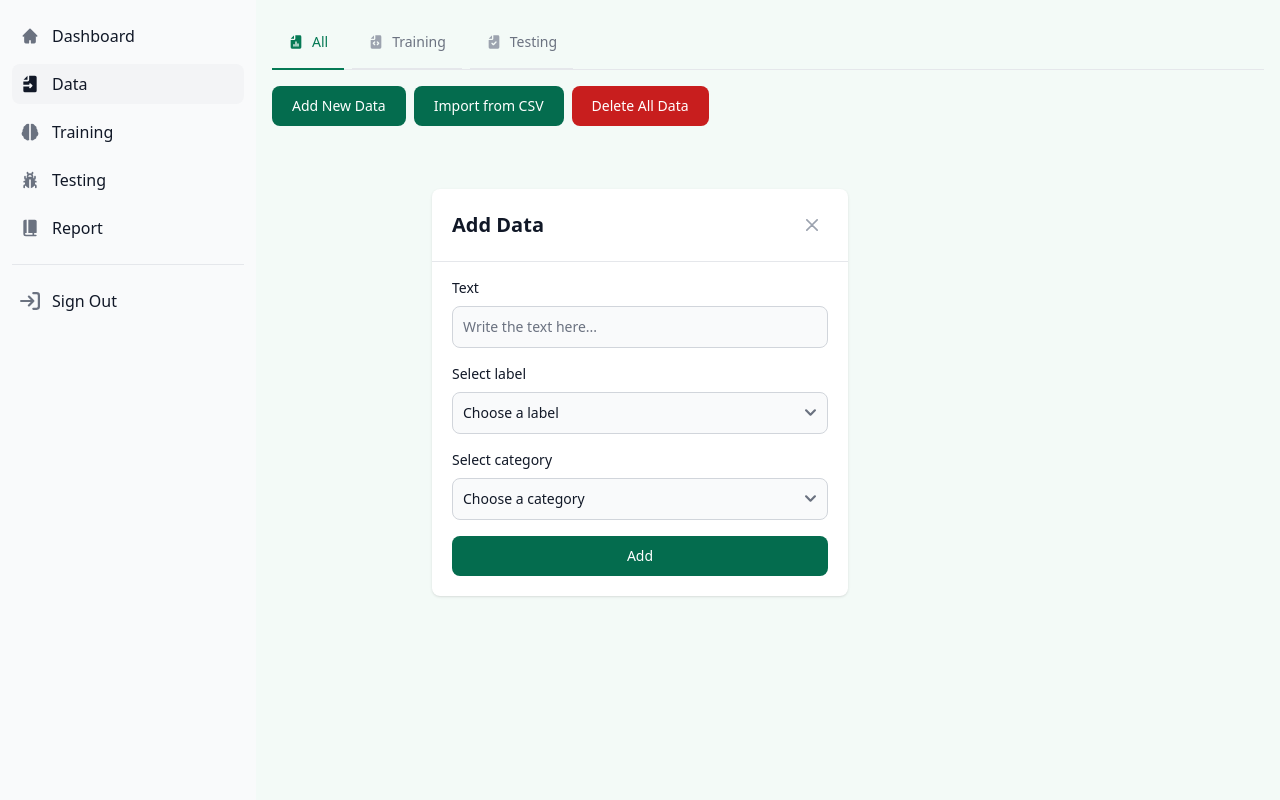
After one commit to putuwaw/thesis, a Django app: page /dashboard/data/ in a window 1280 px wide, after a click on "Add New Data". The commit adds this page. Run offline with Django 5.2, Linux system fonts and the light colour scheme; the visitor is signed in with stand-in values (Sample User, id 1); some libraries are stand-ins or nearby versions.

Commit message:
feat: add dashboard data page

```diff
--- /dev/null
+++ b/thesis/dashboard/templates/dashboard/_data.html
@@ -0,0 +1,250 @@
+{% extends "dashboard/_sidebar.html" %}
+
+{% block dashboard_content %}
+
+<!-- tabs -->
+<div class="border-b border-gray-200 dark:border-gray-700">
+    <ul class="flex flex-wrap -mb-px text-sm font-medium text-center text-gray-500 dark:text-gray-400">
+        <li class="me-2">
+            <a href="/dashboard/data/" class="inline-flex items-center justify-center p-4
+            {% if request.path == '/dashboard/data/' %}
+            text-green-600  border-green-600 dark:text-green-500 dark:border-green-500
+            {% else %}
+            hover:text-gray-600 hover:border-gray-300 dark:hover:text-gray-300
+            {% endif %}
+            active group border-b-2 rounded-t-lg" aria-current="page">
+                <svg class="w-4 h-4 me-2
+                {% if request.path == '/dashboard/data/' %}
+                text-green-600 dark:text-green-500
+                {% else %}
+                text-gray-400 group-hover:text-gray-500 dark:text-gray-500 dark:group-hover:text-gray-300
+                {% endif %}" aria-hidden="true" xmlns="http://www.w3.org/2000/svg" width="24" height="24"
+                    fill="currentColor" viewBox="0 0 24 24">
+                    <path fill-rule="evenodd"
+                        d="M9 7V2.221a2 2 0 0 0-.5.365L4.586 6.5a2 2 0 0 0-.365.5H9Zm2 0V2h7a2 2 0 0 1 2 2v16a2 2 0 0 1-2 2H6a2 2 0 0 1-2-2V9h5a2 2 0 0 0 2-2Zm-1 9a1 1 0 1 0-2 0v2a1 1 0 1 0 2 0v-2Zm2-5a1 1 0 0 1 1 1v6a1 1 0 1 1-2 0v-6a1 1 0 0 1 1-1Zm4 4a1 1 0 1 0-2 0v3a1 1 0 1 0 2 0v-3Z"
+                        clip-rule="evenodd" />
+                </svg>
+                All
+            </a>
+        </li>
+        <li class="me-2">
+            <a href="/dashboard/data/training/" class="inline-flex items-center justify-center p-4
+                {% if request.path == '/dashboard/data/training/' %}
+                text-green-600  border-green-600 dark:text-green-500 dark:border-green-500
+                {% else %}
+                hover:text-gray-600 hover:border-gray-300 dark:hover:text-gray-300
+                {% endif %}
+                active group border-b-2 rounded-t-lg" aria-current="page">
+                <svg class="w-4 h-4 me-2
+                    {% if request.path == '/dashboard/data/training/' %}
+                    text-green-600 dark:text-green-500
+                    {% else %}
+                    text-gray-400 group-hover:text-gray-500 dark:text-gray-500 dark:group-hover:text-gray-300
+                    {% endif %}" aria-hidden="true" aria-hidden="true" xmlns="http://www.w3.org/2000/svg" width="24"
+                    height="24" fill="currentColor" viewBox="0 0 24 24">
+                    <path fill-rule="evenodd"
+                        d="M9 2.221V7H4.221a2 2 0 0 1 .365-.5L8.5 2.586A2 2 0 0 1 9 2.22ZM11 2v5a2 2 0 0 1-2 2H4v11a2 2 0 0 0 2 2h12a2 2 0 0 0 2-2V4a2 2 0 0 0-2-2h-7Zm-.293 9.293a1 1 0 0 1 0 1.414L9.414 14l1.293 1.293a1 1 0 0 1-1.414 1.414l-2-2a1 1 0 0 1 0-1.414l2-2a1 1 0 0 1 1.414 0Zm2.586 1.414a1 1 0 0 1 1.414-1.414l2 2a1 1 0 0 1 0 1.414l-2 2a1 1 0 0 1-1.414-1.414L14.586 14l-1.293-1.293Z"
+                        clip-rule="evenodd" />
+                </svg>
+                Training
+            </a>
+        </li>
+        <li class="me-2">
+            <a href="/dashboard/data/testing/" class="inline-flex items-center justify-center p-4
+            {% if request.path == '/dashboard/data/testing/' %}
+            text-green-600  border-green-600 dark:text-green-500 dark:border-green-500
+            {% else %}
+            hover:text-gray-600 hover:border-gray-300 dark:hover:text-gray-300
+            {% endif %}
+            active group border-b-2 rounded-t-lg" aria-current="page">
+                <svg class="w-4 h-4 me-2
+                {% if request.path == '/dashboard/data/testing/' %}
+                text-green-600 dark:text-green-500
+                {% else %}
+                text-gray-400 group-hover:text-gray-500 dark:text-gray-500 dark:group-hover:text-gray-300
+                {% endif %}" aria-hidden="true" xmlns="http://www.w3.org/2000/svg" width="24" height="24"
+                    fill="currentColor" viewBox="0 0 24 24">
+                    <path d="M9 7V2.221a2 2 0 0 0-.5.365L4.586 6.5a2 2 0 0 0-.365.5H9Z" />
+                    <path fill-rule="evenodd"
+                        d="M11 7V2h7a2 2 0 0 1 2 2v16a2 2 0 0 1-2 2H6a2 2 0 0 1-2-2V9h5a2 2 0 0 0 2-2Zm4.707 5.707a1 1 0 0 0-1.414-1.414L11 14.586l-1.293-1.293a1 1 0 0 0-1.414 1.414l2 2a1 1 0 0 0 1.414 0l4-4Z"
+                        clip-rule="evenodd" />
+                </svg>
+                Testing
+            </a>
+        </li>
+
+    </ul>
+</div>
+
+<!-- modal button -->
+<div class="flex mt-4">
+    <button type="button" data-modal-target="add-modal" data-modal-toggle="add-modal"
+        class="focus:outline-none text-white bg-green-700 hover:bg-green-800 focus:ring-4 focus:ring-green-300 font-medium rounded-lg text-sm px-5 py-2.5 me-2 mb-2 dark:bg-green-600 dark:hover:bg-green-700 dark:focus:ring-green-800">Add
+        New Data</button>
+    <button type="button" data-modal-target="import-modal" data-modal-toggle="import-modal"
+        class="focus:outline-none text-white bg-green-700 hover:bg-green-800 focus:ring-4 focus:ring-green-300 font-medium rounded-lg text-sm px-5 py-2.5 me-2 mb-2 dark:bg-green-600 dark:hover:bg-green-700 dark:focus:ring-green-800">Import
+        from CSV</button>
+    <button type="button" data-modal-target="delete-modal" data-modal-toggle="delete-modal"
+        class="focus:outline-none text-white bg-red-700 hover:bg-red-800 focus:ring-4 focus:ring-red-300 font-medium rounded-lg text-sm px-5 py-2.5 me-2 mb-2 dark:bg-red-600 dark:hover:bg-red-700 dark:focus:ring-red-900">Delete
+        All Data</button>
+
+</div>
+
+<!-- add modal -->
+<div id="add-modal" tabindex="-1" aria-hidden="true"
+    class="hidden overflow-y-auto overflow-x-hidden fixed top-0 right-0 left-0 z-50 justify-center items-center w-full md:inset-0 h-[calc(100%-1rem)] max-h-full">
+    <div class="relative p-4 w-full max-w-md max-h-full">
+        <!-- Modal content -->
+        <div class="relative bg-white rounded-lg shadow dark:bg-gray-700">
+            <!-- Modal header -->
+            <div class="flex items-center justify-between p-4 md:p-5 border-b rounded-t dark:border-gray-600">
+                <h3 class="text-xl font-semibold text-gray-900 dark:text-white">
+                    Add Data
+                </h3>
+                <button type="button"
+                    class="end-2.5 text-gray-400 bg-transparent hover:bg-gray-200 hover:text-gray-900 rounded-lg text-sm w-8 h-8 ms-auto inline-flex justify-center items-center dark:hover:bg-gray-600 dark:hover:text-white"
+                    data-modal-hide="add-modal">
+                    <svg class="w-3 h-3" aria-hidden="true" xmlns="http://www.w3.org/2000/svg" fill="none"
+                        viewBox="0 0 14 14">
+                        <path stroke="currentColor" stroke-linecap="round" stroke-linejoin="round" stroke-width="2"
+                            d="m1 1 6 6m0 0 6 6M7 7l6-6M7 7l-6 6" />
+                    </svg>
+                    <span class="sr-only">Close modal</span>
+                </button>
+            </div>
+            <!-- Modal body -->
+            <div class="p-4 pt-0 md:pt-0 md:p-5">
+                <form class="space-y-4" method="post">
+                    {% csrf_token %}
+                    <div>
+                        <label for="text"
+                            class="block mb-2 text-sm font-medium text-gray-900 dark:text-white">Text</label>
+                        <input type="text" id="text" name="text"
+                            class="bg-gray-50 border border-gray-300 text-gray-900 text-sm rounded-lg focus:ring-green-500 focus:border-green-500 block w-full p-2.5 dark:bg-gray-700 dark:border-gray-600 dark:placeholder-gray-400 dark:text-white dark:focus:ring-green-500 dark:focus:border-green-500"
+                            placeholder="Write the text here..." required />
+                    </div>
+
+                    <div>
+                        <label for="label" class="block mb-2 text-sm font-medium text-gray-900 dark:text-white">Select
+                            label</label>
+                        <select id="label" required name="label"
+                            class="bg-gray-50 border border-gray-300 text-gray-900 text-sm rounded-lg focus:ring-green-500 focus:border-green-500 block w-full p-2.5 dark:bg-gray-700 dark:border-gray-600 dark:placeholder-gray-400 dark:text-white dark:focus:ring-green-500 dark:focus:border-green-500">
+                            <option selected value="">Choose a label</option>
+                            <option value="Alus Singgih">Alus Singgih</option>
+                            <option value="Alus Sor">Alus Sor</option>
+                            <option value="Andap/Kapara">Andap/Kapara</option>
+                            <option value="Kasar">Kasar</option>
+                        </select>
+                    </div>
+                    <div>
+                        <label for="category"
+                            class="block mb-2 text-sm font-medium text-gray-900 dark:text-white">Select category</label>
+                        <select id="category" required name="category"
+                            class="bg-gray-50 border border-gray-300 text-gray-900 text-sm rounded-lg focus:ring-green-500 focus:border-green-500 block w-full p-2.5 dark:bg-gray-700 dark:border-gray-600 dark:placeholder-gray-400 dark:text-white dark:focus:ring-green-500 dark:focus:border-green-500">
+                            <option selected value="">Choose a category</option>
+                            <option value="training">Training</option>
+                            <option value="testing">Testing</option>
+                        </select>
+                    </div>
+                    <button type="submit" name="submit_data_form"
+                        class="w-full text-white bg-green-700 hover:bg-green-800 focus:ring-4 focus:outline-none focus:ring-green-300 font-medium rounded-lg text-sm px-5 py-2.5 text-center dark:bg-green-600 dark:hover:bg-green-700 dark:focus:ring-green-800">
+                        Add
+                    </button>
+                </form>
+            </div>
+        </div>
+    </div>
+</div>
+
+<!-- import modal -->
+<div id="import-modal" tabindex="-1" aria-hidden="true"
+    class="hidden overflow-y-auto overflow-x-hidden fixed top-0 right-0 left-0 z-50 justify-center items-center w-full md:inset-0 h-[calc(100%-1rem)] max-h-full">
+    <div class="relative p-4 w-full max-w-md max-h-full">
+        <!-- Modal content -->
+        <div class="relative bg-white rounded-lg shadow dark:bg-gray-700">
+            <!-- Modal header -->
+            <div class="flex items-center justify-between p-4 md:p-5 border-b rounded-t dark:border-gray-600">
+                <h3 class="text-xl font-semibold text-gray-900 dark:text-white">
+                    Upload Data
+                </h3>
+                <button type="button"
+                    class="end-2.5 text-gray-400 bg-transparent hover:bg-gray-200 hover:text-gray-900 rounded-lg text-sm w-8 h-8 ms-auto inline-flex justify-center items-center dark:hover:bg-gray-600 dark:hover:text-white"
+                    data-modal-hide="import-modal">
+                    <svg class="w-3 h-3" aria-hidden="true" xmlns="http://www.w3.org/2000/svg" fill="none"
+                        viewBox="0 0 14 14">
+                        <path stroke="currentColor" stroke-linecap="round" stroke-linejoin="round" stroke-width="2"
+                            d="m1 1 6 6m0 0 6 6M7 7l6-6M7 7l-6 6" />
+                    </svg>
+                    <span class="sr-only">Close modal</span>
+                </button>
+            </div>
+            <!-- Modal body -->
+            <div class="p-4 pt-0 md:pt-0 md:p-5">
+                <form class="space-y-4" enctype="multipart/form-data" method="post" action="{{ request.path }}">
+                    {% csrf_token %}
+                    <div class="">
+                        <label class="block mb-2 text-sm font-medium text-gray-900 dark:text-white" for="file">Upload
+                            file</label>
+                        <input
+                            class="block w-full text-sm text-gray-900 border border-gray-300 rounded-lg cursor-pointer bg-gray-50 dark:text-gray-400 focus:outline-none dark:bg-gray-700 dark:border-gray-600 dark:placeholder-gray-400"
+                            aria-describedby="file_input_help" type="file" name="file" required id="id_file">
+                        <p class="mt-1 text-sm text-gray-500 dark:text-gray-300" id="file_input_help">CSV (max. 5 MB).
+                        </p>
+                    </div>
+                    <div>
+                        <label for="category"
+                            class="block mb-2 text-sm font-medium text-gray-900 dark:text-white">Select category</label>
+                        <select id="category" required name="category"
+                            class="bg-gray-50 border border-gray-300 text-gray-900 text-sm rounded-lg focus:ring-green-500 focus:border-green-500 block w-full p-2.5 dark:bg-gray-700 dark:border-gray-600 dark:placeholder-gray-400 dark:text-white dark:focus:ring-green-500 dark:focus:border-green-500">
+                            <option selected value="">Choose a category</option>
+                            <option value="training">Training</option>
+                            <option value="testing">Testing</option>
+                        </select>
+                    </div>
+                    <button type="submit" name="submit_file_form"
+                        class="w-full text-white bg-green-700 hover:bg-green-800 focus:ring-4 focus:outline-none focus:ring-green-300 font-medium rounded-lg text-sm px-5 py-2.5 text-center dark:bg-green-600 dark:hover:bg-green-700 dark:focus:ring-green-800">Import</button>
+                </form>
+            </div>
+        </div>
+    </div>
+</div>
+
+<!-- delete modal -->
+<div id="delete-modal" tabindex="-1"
+    class="hidden overflow-y-auto overflow-x-hidden fixed top-0 right-0 left-0 z-50 justify-center items-center w-full md:inset-0 h-[calc(100%-1rem)] max-h-full">
+    <div class="relative p-4 w-full max-w-md max-h-full">
+        <div class="relative bg-white rounded-lg shadow dark:bg-gray-700">
+            <button type="button"
+                class="absolute top-3 end-2.5 text-gray-400 bg-transparent hover:bg-gray-200 hover:text-gray-900 rounded-lg text-sm w-8 h-8 ms-auto inline-flex justify-center items-center dark:hover:bg-gray-600 dark:hover:text-white"
+                data-modal-hide="delete-modal">
+                <svg class="w-3 h-3" aria-hidden="true" xmlns="http://www.w3.org/2000/svg" fill="none"
+                    viewBox="0 0 14 14">
+                    <path stroke="currentColor" stroke-linecap="round" stroke-linejoin="round" stroke-width="2"
+                        d="m1 1 6 6m0 0 6 6M7 7l6-6M7 7l-6 6" />
+                </svg>
+                <span class="sr-only">Close modal</span>
+            </button>
+            <div class="p-4 md:p-5 text-center">
+                <svg class="mx-auto mb-4 text-gray-400 w-12 h-12 dark:text-gray-200" aria-hidden="true"
+                    xmlns="http://www.w3.org/2000/svg" fill="none" viewBox="0 0 20 20">
+                    <path stroke="currentColor" stroke-linecap="round" stroke-linejoin="round" stroke-width="2"
+                        d="M10 11V6m0 8h.01M19 10a9 9 0 1 1-18 0 9 9 0 0 1 18 0Z" />
+                </svg>
+                <h3 class="mb-5 text-lg font-normal text-gray-500 dark:text-gray-400">Are you sure you want to delete
+                    all data?</h3>
+                <button data-modal-hide="delete-modal" type="button"
+                    class="text-white bg-red-600 hover:bg-red-800 focus:ring-4 focus:outline-none focus:ring-red-300 dark:focus:ring-red-800 font-medium rounded-lg text-sm inline-flex items-center px-5 py-2.5 text-center">
+                    Yes, I'm sure
+                </button>
+                <button data-modal-hide="delete-modal" type="button"
+                    class="py-2.5 px-5 ms-3 text-sm font-medium text-gray-900 focus:outline-none bg-white rounded-lg border border-gray-200 hover:bg-gray-100 hover:text-blue-700 focus:z-10 focus:ring-4 focus:ring-gray-100 dark:focus:ring-gray-700 dark:bg-gray-800 dark:text-gray-400 dark:border-gray-600 dark:hover:text-white dark:hover:bg-gray-700">No,
+                    cancel</button>
+            </div>
+        </div>
+    </div>
+</div>
+
+{% block dashboard_data_content %}
+{% endblock dashboard_data_content %}
+
+{% endblock dashboard_content %}
--- /dev/null
+++ b/thesis/dashboard/templates/dashboard/data/all.html
@@ -0,0 +1,30 @@
+{% extends "dashboard/_data.html" %}
+
+{% block dashboard_data_content %}
+
+{% if is_error %}
+<div class="flex p-4 mb-4 text-sm text-red-800 rounded-lg bg-red-50 dark:bg-gray-800 dark:text-red-400" role="alert">
+    <svg class="flex-shrink-0 inline w-4 h-4 me-3 mt-[2px]" aria-hidden="true" xmlns="http://www.w3.org/2000/svg"
+        fill="currentColor" viewBox="0 0 20 20">
+        <path
+            d="M10 .5a9.5 9.5 0 1 0 9.5 9.5A9.51 9.51 0 0 0 10 .5ZM9.5 4a1.5 1.5 0 1 1 0 3 1.5 1.5 0 0 1 0-3ZM12 15H8a1 1 0 0 1 0-2h1v-3H8a1 1 0 0 1 0-2h2a1 1 0 0 1 1 1v4h1a1 1 0 0 1 0 2Z" />
+    </svg>
+    <span class="sr-only">Danger</span>
+    <div>
+        <span class="font-medium">Error:</span>
+        <ul class="mt-1.5 list-disc list-inside">
+            {% for v in errors.values %}
+            {% for e in v %}
+            <li>
+                {{ e.message }}
+            </li>
+            {% endfor %}
+            {% endfor %}
+        </ul>
+    </div>
+</div>
+
+Dashboard All Data
+
+{% endif %}
+{% endblock dashboard_data_content %}
--- a/thesis/dashboard/urls.py
+++ b/thesis/dashboard/urls.py
@@ -2,10 +2,13 @@ from django.urls import path
 from . import views
 
 urlpatterns = [
-    path('', views.dashboard_home, name='dashboard-home'),
-    path('home/', views.dashboard_home, name='dashboard-home'),
-    path('data/', views.dashboard_data, name='dashboard-data'),
-    path('training/', views.dashboard_training, name='dashboard-training'),
-    path('testing/', views.dashboard_testing, name='dashboard-testing'),
-    path('report/', views.dashboard_report, name='dashboard-report'),
+    path("", views.dashboard_home, name="dashboard-home"),
+    path("home/", views.dashboard_home, name="dashboard-home"),
+    path("training/", views.dashboard_training, name="dashboard-training"),
+    path("testing/", views.dashboard_testing, name="dashboard-testing"),
+    path("report/", views.dashboard_report, name="dashboard-report"),
+    # data
+    path("data/", views.dashboard_data, name="dashboard-data"),
+    path("data/training/", views.dashboard_data_training, name="dashboard-data-training"),
+    path("data/testing/", views.dashboard_data_testing, name="dashboard-data-testing"),
 ]
--- a/thesis/dashboard/views.py
+++ b/thesis/dashboard/views.py
@@ -3,6 +3,9 @@ from django.core.handlers.wsgi import WSGIRequest
 from django.core.paginator import Paginator, Page
 from django.shortcuts import render
 from classification.models import ClassificationReport
+from .forms import CSVUploadForm
+
+import pandas as pd
 
 
 def _get_pagination_range(page_obj: Page):
@@ -27,6 +30,30 @@ def _get_pagination_range(page_obj: Page):
             )
 
 
+def _handle_form_submission(request: WSGIRequest, template_name: str):
+    ctx = {}
+    # file upload form
+    if "submit_file_form" in request.POST:
+        form = CSVUploadForm(request.POST, request.FILES)
+        if form.is_valid():
+            csv_file = request.FILES["file"]
+            df = pd.read_csv(csv_file)
+            print(df)
+            return render(request, template_name, context=ctx)
+        else:
+            ctx = {
+                "is_error": True,
+                "errors": form.errors.as_data(),
+            }
+            return render(request, template_name, context=ctx)
+    # normal form add new data
+    if "submit_data_form" in request.POST:
+        print(request.POST)
+        return render(request, template_name, context=ctx)
+
+    return render(request, template_name, context=ctx)
+
+
 @login_required
 def dashboard_home(request: WSGIRequest):
     # Get the current logged-in user's name
@@ -44,7 +71,23 @@ def dashboard_home(request: WSGIRequest):
 
 @login_required
 def dashboard_data(request: WSGIRequest):
-    return render(request, "dashboard/data.html")
+    if request.method == "POST":
+        return _handle_form_submission(request, "dashboard/data/all.html")
+    return render(request, "dashboard/data/all.html")
+
+
+@login_required
+def dashboard_data_training(request: WSGIRequest):
+    if request.method == "POST":
+        return _handle_form_submission(request, "dashboard/data/training.html")
+    return render(request, "dashboard/data/training.html")
+
+
+@login_required
+def dashboard_data_testing(request: WSGIRequest):
+    if request.method == "POST":
+        return _handle_form_submission(request, "dashboard/data/testing.html")
+    return render(request, "dashboard/data/testing.html")
 
 
 @login_required
```
Also changed, not shown: thesis/dashboard/templates/dashboard/data.html (deleted, +0 -9 lines), thesis/dashboard/templates/dashboard/data/testing.html (added, +30 -0 lines), thesis/dashboard/templates/dashboard/data/training.html (added, +30 -0 lines), thesis/static/css/output.css.
